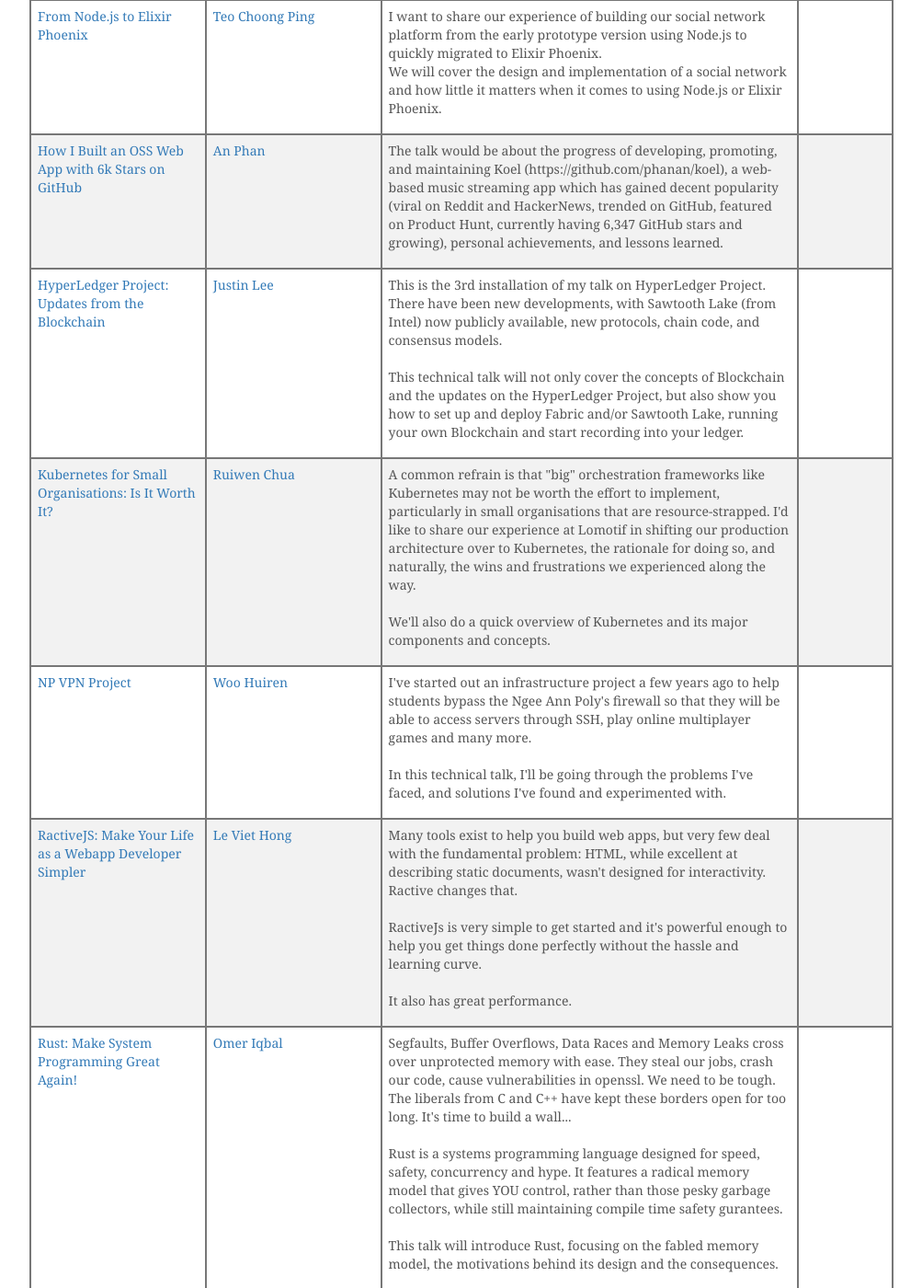
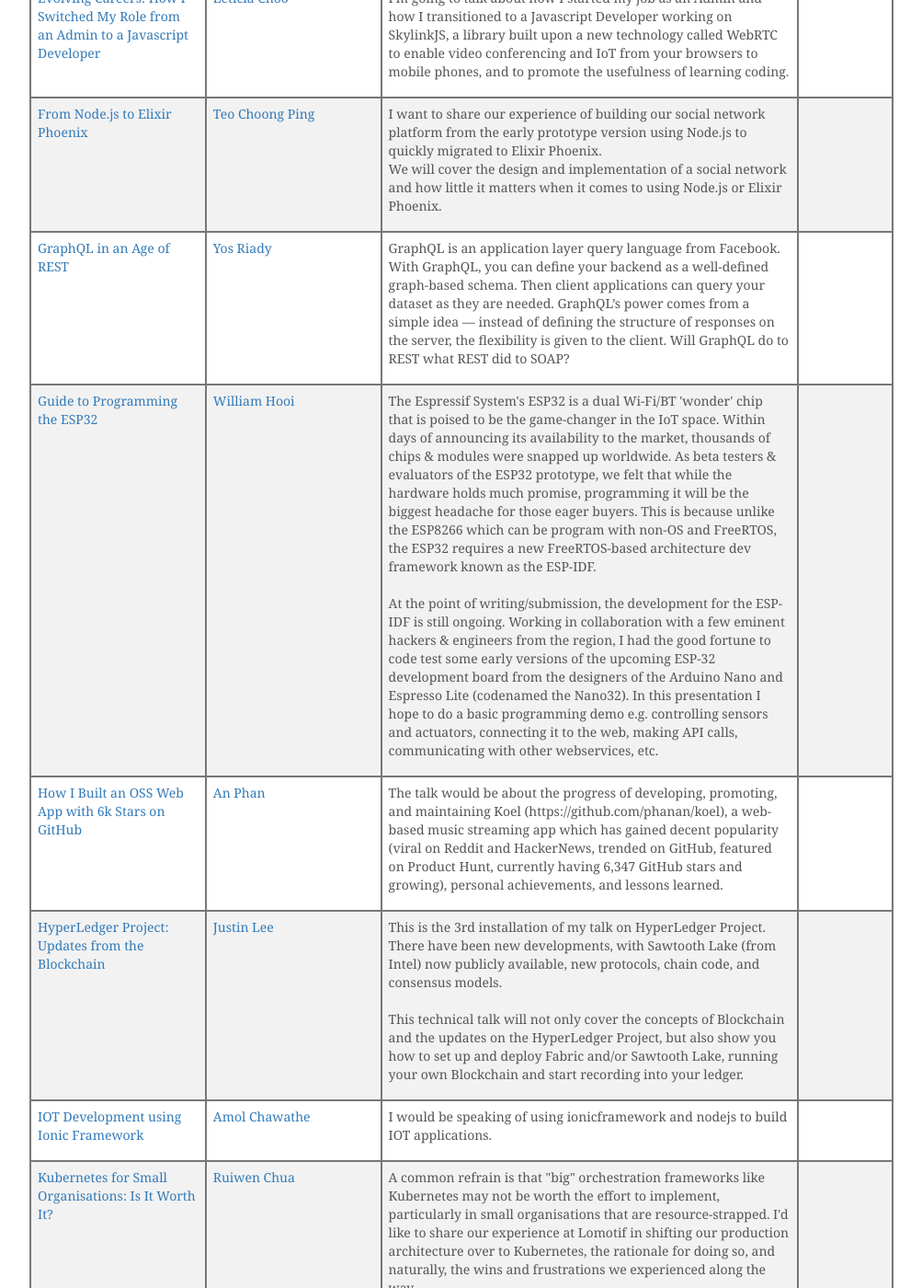
Before and after one commit to geekcampsg/website-2016, a Jekyll site: the page built from talks.html, in a window 1280 px wide and 1400 px high, scrolled down 1926 px. Shown: the whole window at 92% size, without its empty margins (143-1146 px from the left). Built offline with Jekyll 4.4.1, drawn with Linux system fonts in a browser that asks for light colours; comment, search, counter and statistics services are not loaded; some of the changed text lies outside the part shown.

Commit message:
add a bunch of talks

```diff
--- a/_data/talks.yml
+++ b/_data/talks.yml
@@ -368,3 +368,83 @@
     description: >
       Announced in May 2016, Firebase is one of Google's newest Mobile Developer tools that help in
       building great Mobile Apps, growing their userbase and monetizing from it.
+
+- slug: iot-development-using-ionic-framework
+  speaker:
+    name: Amol Chawathe
+    link: https://github.com/amolc
+  talk:
+    title: IOT Development using Ionic Framework
+    description: >
+      I would be speaking of using ionicframework and nodejs to build IOT applications.
+
+- slug: guide-to-programming-the-esp32
+  speaker:
+    name: William Hooi
+  talk:
+    title: Guide to Programming the ESP32
+    description: >
+      The Espressif System's ESP32 is a dual Wi-Fi/BT 'wonder' chip that is poised to be the
+      game-changer in the IoT space. Within days of announcing its availability to the market,
+      thousands of chips & modules were snapped up worldwide. As beta testers & evaluators of the
+      ESP32 prototype, we felt that while the hardware holds much promise, programming it will be
+      the biggest headache for those eager buyers. This is because unlike the ESP8266 which can be
+      program with non-OS and FreeRTOS, the ESP32 requires a new FreeRTOS-based architecture dev
+      framework known as the ESP-IDF.
+
+
+      At the point of writing/submission, the development for the
+      ESP-IDF is still ongoing. Working in collaboration with a few eminent hackers & engineers from
+      the region, I had the good fortune to code test some early versions of the upcoming ESP-32
+      development board from the designers of the Arduino Nano and Espresso Lite (codenamed the
+      Nano32). In this presentation I hope to do a basic programming demo e.g. controlling sensors
+      and actuators, connecting it to the web, making API calls, communicating with other
+      webservices, etc.
+
+- slug: create-a-3d-game-engine-for-pebble-smartwatch
+  speaker:
+    name: Shipeng Xu
+    link: https://github.com/billhsu
+  talk:
+    title: Create a 3D Game Engine for Pebble Smartwatch
+    description: >
+      I find Pebble really awesome. But something is missing for Pebble.. 3D games! This talk will
+      cover basic 3D rendering technics (like vertex shader, rasterization, etc) and apply them on
+      Pebble watch!
+
+- slug: my-learning-journey-in-futures-and-promises
+  speaker:
+    name: Ying Ka Ho
+  talk:
+    title: My Learning Journey in Futures and Promises
+    description: >
+      Futures and Promises pattern have taken a renewed interest in the 21st century in the field of
+      asynchronous programming. The .NET Framework has popularized the new constructs for such
+      patterns beginning with F# and then C#. Having worked with asynchronous programming in the
+      .NET framework since its introduction in C# in version 4.5 of the framework, I will share my
+      experience in learning, understanding and using such new constructs. This talk is generally
+      conceptual and not limited to .NET framework as there are other programming languages that
+      adopt (or are adopting) such patterns.
+
+- slug: graphql-in-an-age-of-rest
+  speaker:
+    name: Yos Riady
+    link: https://github.com/yosriady
+  talk:
+    title: GraphQL in an Age of REST
+    description: >
+      GraphQL is an application layer query language from Facebook. With GraphQL, you can define
+      your backend as a well-defined graph-based schema. Then client applications can query your
+      dataset as they are needed. GraphQL’s power comes from a simple idea — instead of defining the
+      structure of responses on the server, the flexibility is given to the client. Will GraphQL do
+      to REST what REST did to SOAP?
+
+- slug: server-side-swift-why-would-i-want-to-do-that
+  speaker:
+    name: See Yishu
+  talk:
+    title: "Server-Side Swift: Why Would I Want to Do That?"
+    description: >
+      It's hard to know of a developer who does not like Swift (probably not during major Swift
+      version upgrades, but). Swift is fast, safe and expressive, and not just for iOS apps. A brief
+      look into the current ecosystem and its potential.
```
